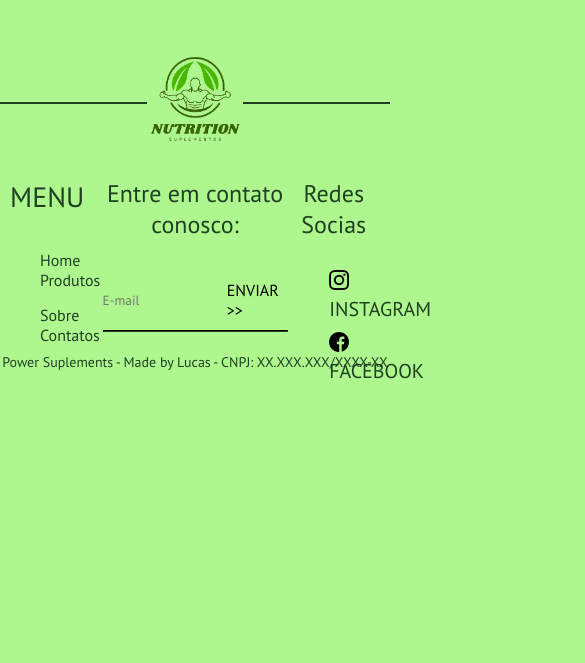
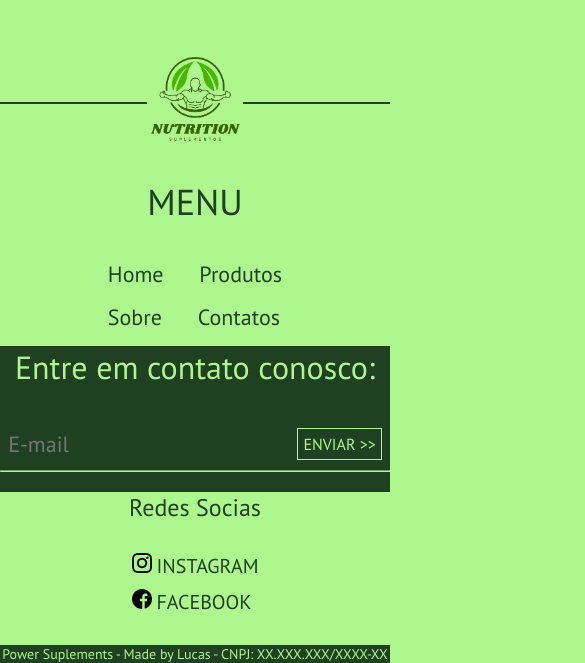
Before and after one commit to lccalebe/spa-challenge-jr, a website: page index.html in a window 390 px wide. Shown: the part 3822-4485 px from the top of the page, 585 px wide, since content can reach past the window. Before the commit the page ends 4211 px from the top, so only its background shows below. Drawn offline with nearby package versions, Linux system fonts and the light colour scheme.

Commit message:
terminando a responsividade

```diff
--- a/src/scss/_footer.scss
+++ b/src/scss/_footer.scss
@@ -83,18 +83,17 @@ footer {
             height: 150px;
             display: flex;
             flex-direction: column;
+            align-items: center;
 
             .title {
                 font-size: 24px;
                 color: #204022;
                 margin-bottom: 25px;
-                text-align: center;
             }
 
             .iconsContainer {
                 display: flex;
                 flex-direction: column;
-                margin-left: 45%;
                 a {
                     font-size: 20px;
                     text-decoration: none;
--- a/src/scss/_media.scss
+++ b/src/scss/_media.scss
@@ -110,4 +110,76 @@
 
         }
     }
+
+    .instaSection {
+        .card1 {
+            display: none;
+        }
+        .card3 {
+            display: none;
+        }
+    }
+
+    footer {
+        .footerMenus {
+            display: block;
+            padding: 0%;
+
+            .menu1 {
+                height: fit-content;
+                width: 100%;
+                align-items: center;
+                .title {
+                    font-size: 36px;
+                }
+
+                .ancoras {
+                    font-size: 22px;
+                }
+
+            }
+
+            .menu2 {
+                height: fit-content;
+                width: 100%;
+                background-color: #204022;
+                color: #aef78e;
+                padding-bottom: 20px;
+
+                .title {
+                    font-size: 32px;
+                    color: #aef78e;
+                }
+
+                .inputContato {
+                    background-color: #204022;
+                }
+
+                .inputEmail {
+                    font-size: 22px;
+                    width: 70%;
+                }
+
+                .btnEnviar {
+                    border: solid 1px #aef78e;
+                    padding: 5px;
+                }
+
+                hr {
+                    border-color: #aef78e;
+                }
+
+            }
+
+            .menu3 {
+                height: fit-content;
+                width: 100%;
+            }
+        }
+
+        .footerLastText {
+            color: #aef78e;
+            background-color: #204022;
+        }
+    }
 }
```
Also changed, not shown: src/css/main.css.
